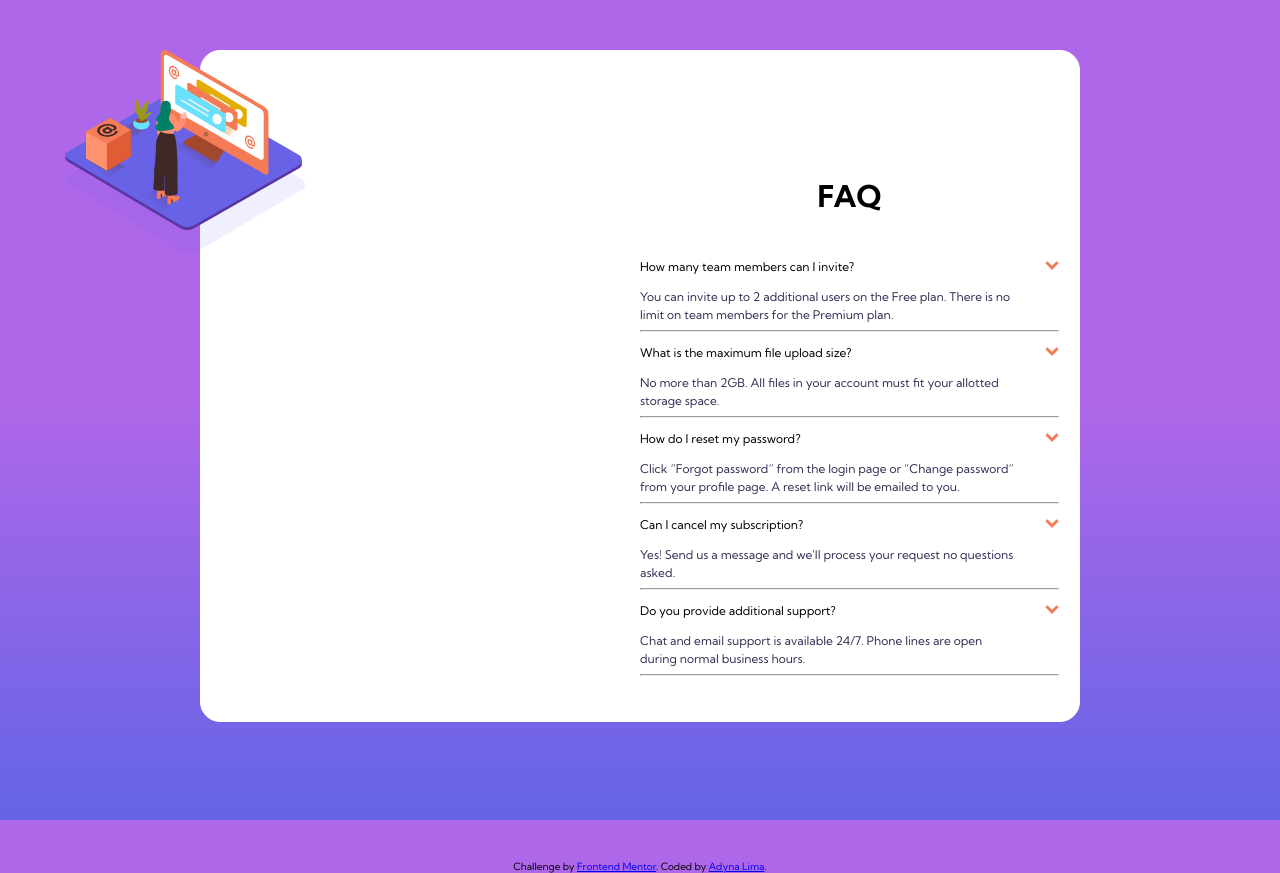
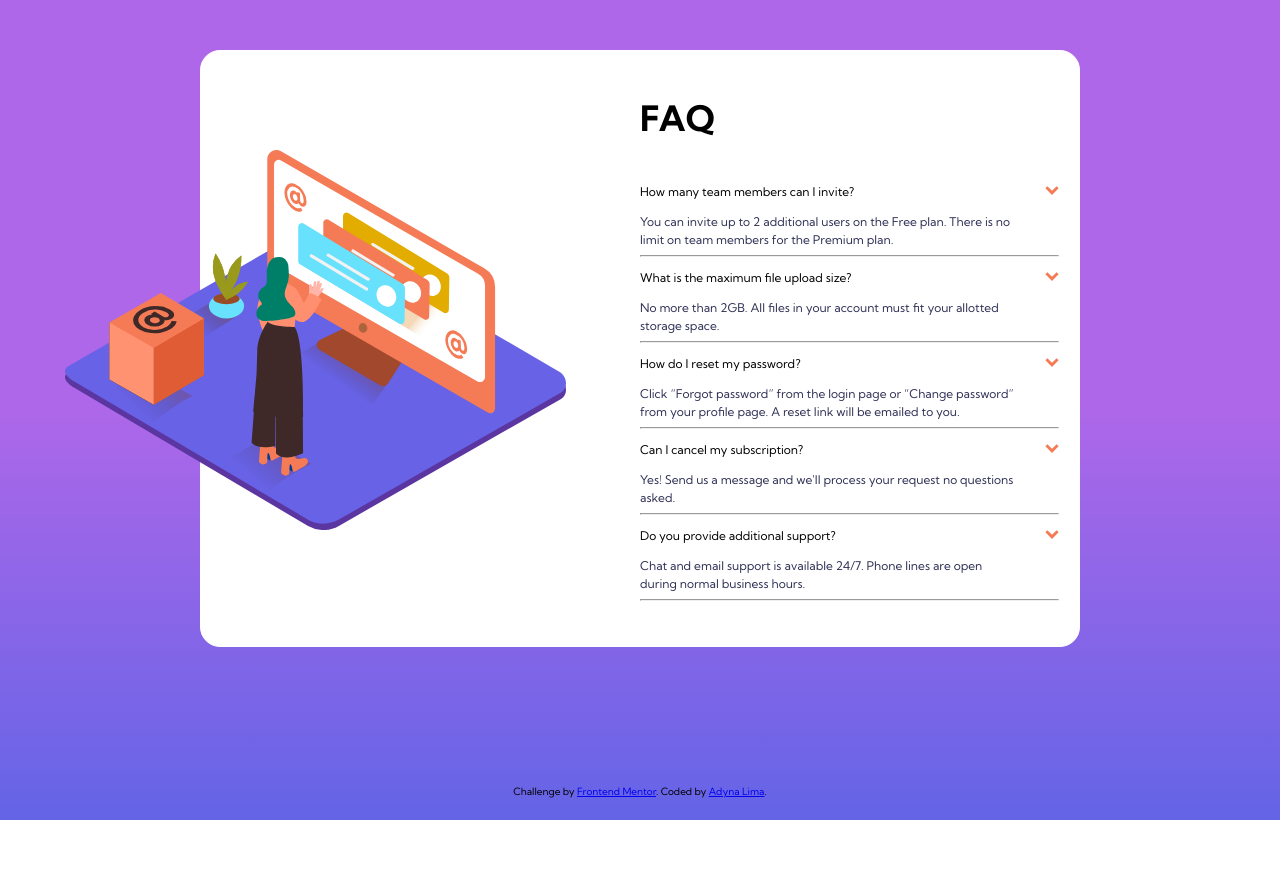
Before and after one commit to adynaslima/FAQ-accordion-card, a plain HTML site: page index.html in a window 1280 px wide. After the commit the page ends 820 px from the top, so only its background shows below. Drawn offline with Linux system fonts and the light colour scheme.

Commit message:
feat: estilização imagens e títulos

```diff
--- a/assets/css/style.css
+++ b/assets/css/style.css
@@ -71,8 +71,25 @@ footer {
         padding: 50px 200px;
     }
 
+    .imagem-topo {
+        position: absolute;
+        top: 150px;
+        height: 380px;
+
+    }
+
+    .imagem-sombra {
+        display: none;
+    }
+
     .texto-completo {
         width: 50%;
         padding-left: 50%;
     }
+
+    .titulo {
+        text-align: left;
+        font-size: 35px;
+        padding-top: 0;
+    }
 }
```
